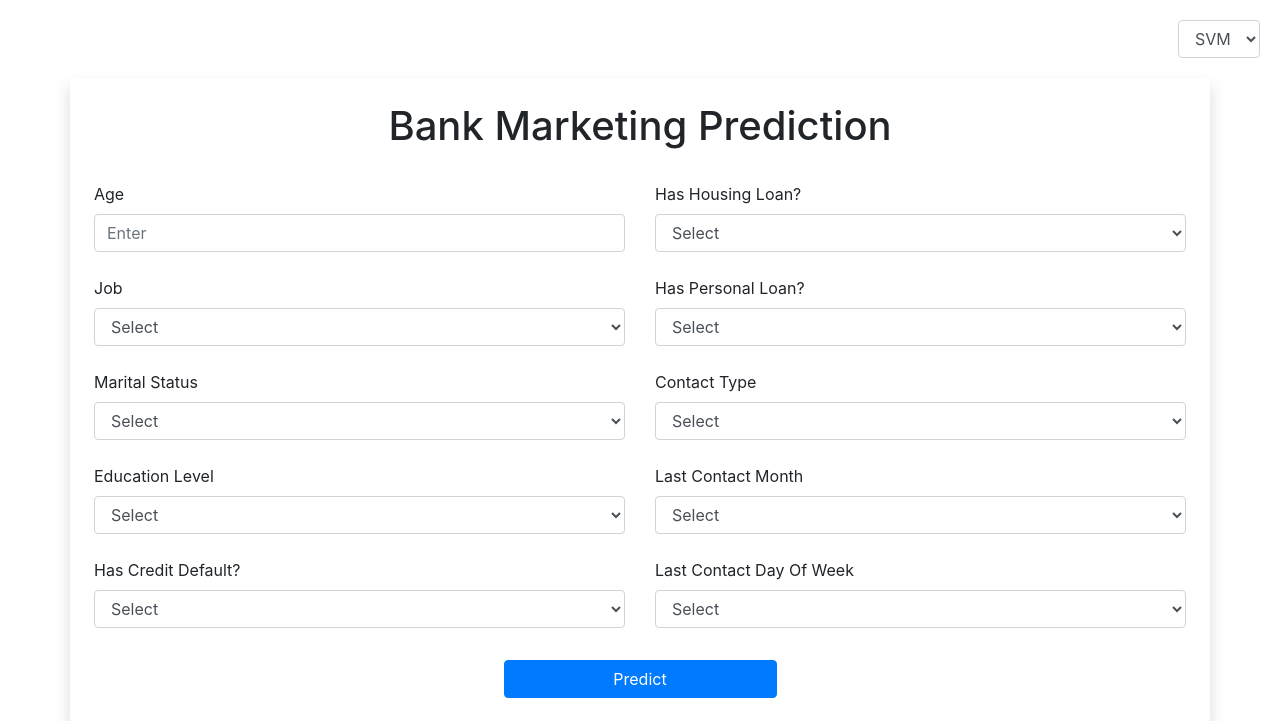
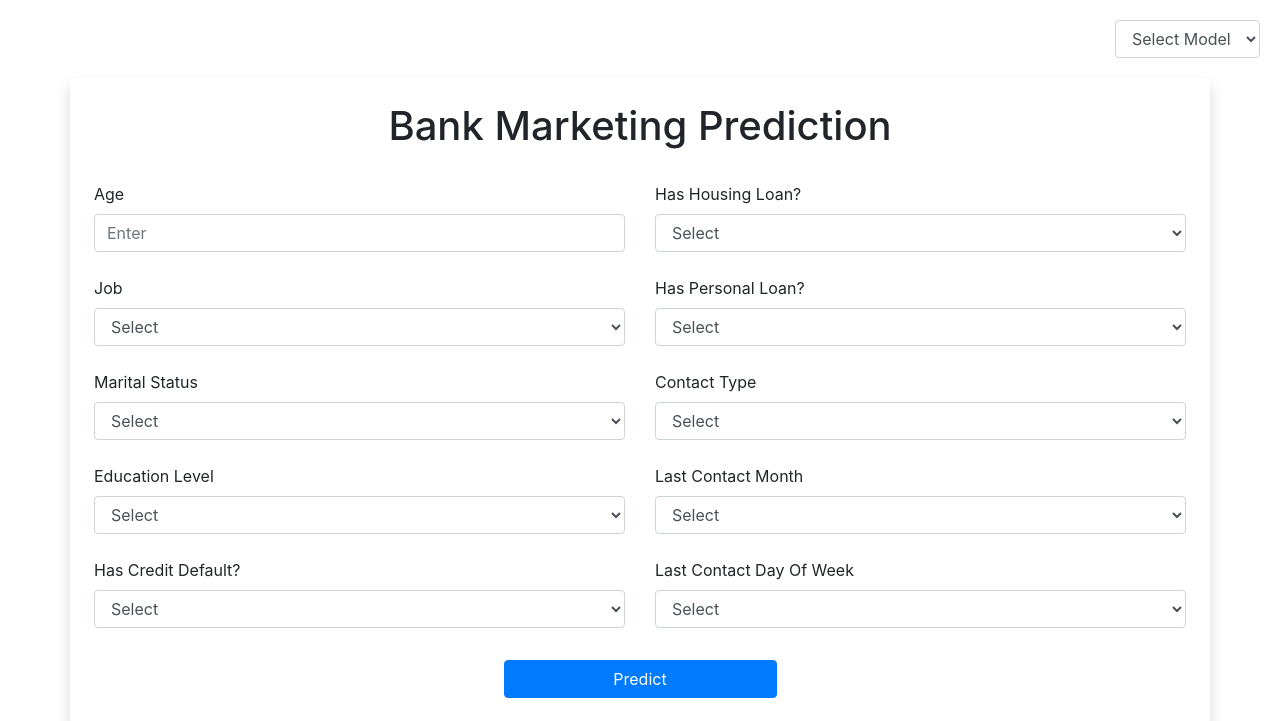
Before and after one commit to Kavithma-Thushal/Bank-Marketing-Prediction-WS, a Flask app: page / in a window 1280 px wide. Shown: the top 721 px of the page. Run offline with Flask 3, Linux system fonts and the light colour scheme; parts of the project's set-up code (start-up, migrations or seed data) failed here and were passed over; some libraries are stand-ins or nearby versions.

Commit message:
Modified

```diff
--- a/app.py
+++ b/app.py
@@ -51,7 +51,7 @@ def main():
             df_scaled = scaler.transform(df)
 
             # Get model choice from form
-            model_choice = request.form.get("model_choice", "svm")
+            model_choice = request.form.get("model_choice")
 
             # Make prediction with selected model
             if model_choice == "svm":
--- a/templates/index.html
+++ b/templates/index.html
@@ -11,20 +11,19 @@
 <div class="container p-4 mx-auto shadow rounded">
     <h1 class="text-center">Bank Marketing Prediction</h1>
 
-    <!-- Select Model -->
-    <div class="position-absolute" style="top: 20px; right: 20px;">
-        <form action="/" method="POST">
-            <div class="form-group">
-                <select name="model_choice" id="model_choice" class="form-control">
-                    <option value="svm" selected>SVM</option>
-                    <option value="lr">LR</option>
-                </select>
-            </div>
-        </form>
-    </div>
-
     <form action="/" method="POST">
         <div class="row">
+
+            <!-- Select Model -->
+            <div class="position-absolute" style="top: 20px; right: 20px;">
+                <div class="form-group">
+                    <select name="model_choice" id="model_choice" class="form-control" required>
+                        <option value="" selected disabled>Select Model</option>
+                        <option value="svm">SVM</option>
+                        <option value="lr">LR</option>
+                    </select>
+                </div>
+            </div>
 
             <div class="col-6">
                 <!-- Age -->
@@ -36,7 +35,7 @@
                 <!-- Job -->
                 <div class="form-group mt-4">
                     <label for="job">Job</label>
-                    <select name="job" class="form-control">
+                    <select name="job" class="form-control" required>
                         <option value="" selected disabled>Select</option>
                         <option value="admin.">Admin</option>
                         <option value="student">Student</option>
```
